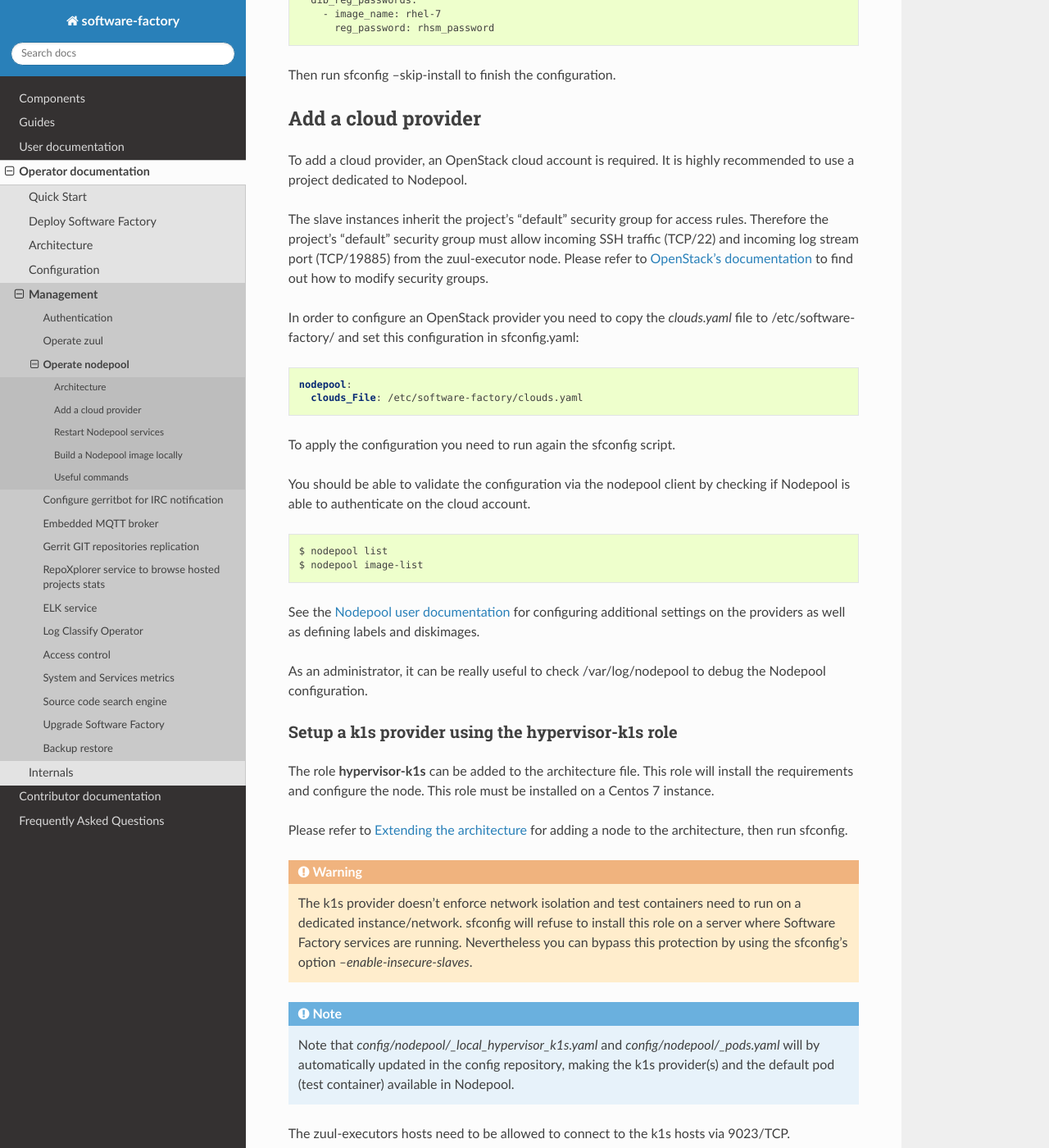
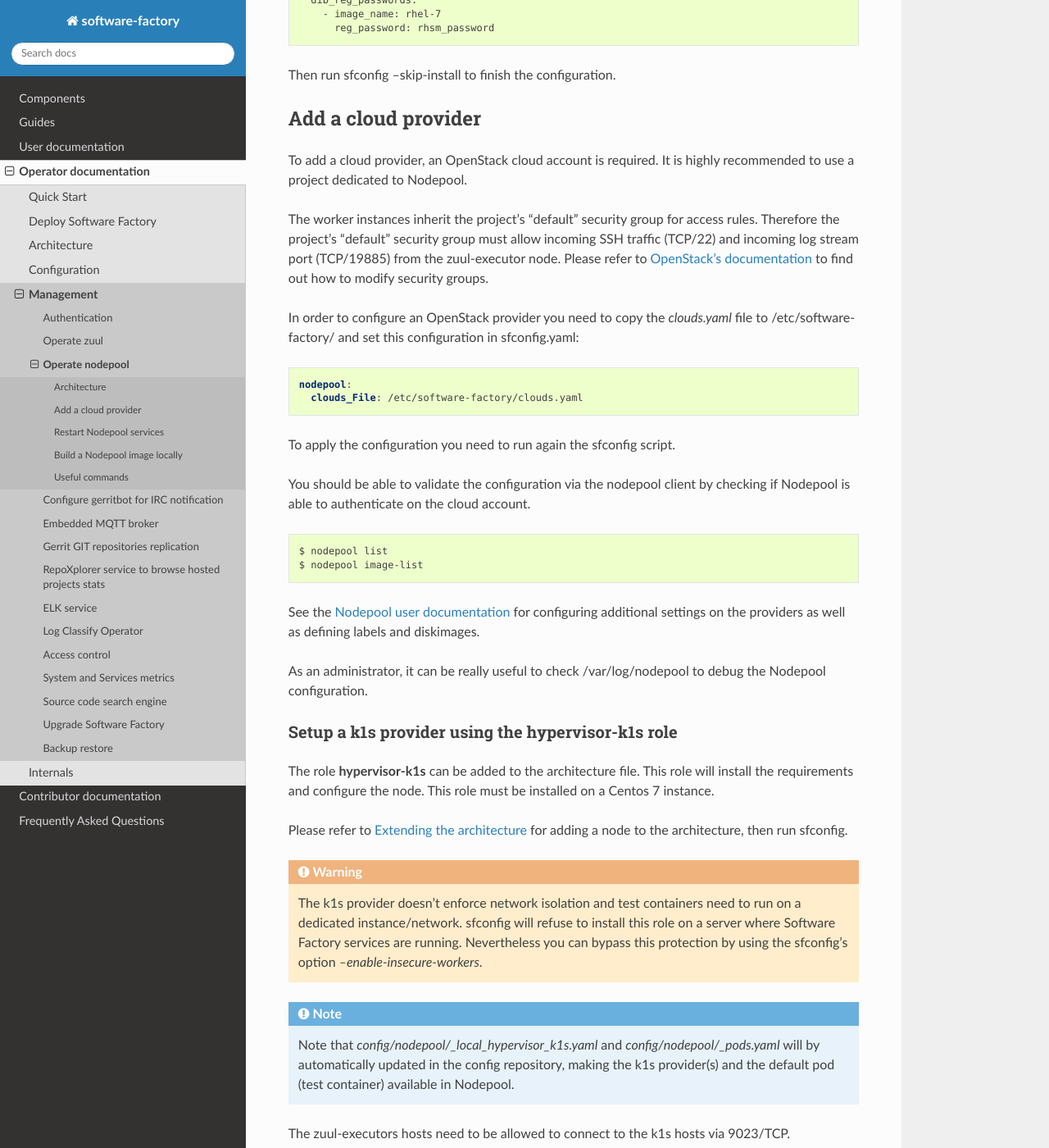
Before and after one commit to softwarefactory-project/sf-docs, a Sphinx documentation site: the page built from docs/operator/nodepool_operator.rst, in a window 1280 px wide and 1400 px high, scrolled down 1697 px. Shown: the whole window at 82% size. Built offline with Sphinx 7.4.7 and the Read the Docs theme 2.0.0, drawn with Linux system fonts in a browser that asks for light colours; some of the changed text lies outside the part shown.

Commit message:
Improve wording on configuration options
This change introduces the `worker` word to reference nodepool node.

Change-Id: I589203dc95b1af16f181402ee9de16c2b0e3eaf6

```diff
--- a/docs/contributor/how_to_setup_sf_sandbox.rst
+++ b/docs/contributor/how_to_setup_sf_sandbox.rst
@@ -99,7 +99,7 @@ download, install and configure services:
   yum install -y https://softwarefactory-project.io/repos/sf-release-3.4.rpm
   yum install -y sf-config
   echo '      - hypervisor-k1s' >> /etc/software-factory/arch.yaml
-  sfconfig --enable-insecure-slaves
+  sfconfig --enable-insecure-workers
 
 Validate https access
 .....................
--- a/docs/contributor/run_tests.rst
+++ b/docs/contributor/run_tests.rst
@@ -55,7 +55,7 @@ After having deployed Software Factory, run:
 
 .. code-block:: bash
 
- sfconfig --skip-install --skip-setup --enable-insecure-slaves
+ sfconfig --skip-install --skip-setup --enable-insecure-workers
 
 The testinfra checks are simple smoke tests validating Software Factory's
 services are up and running.
--- a/docs/operator/deployment.rst
+++ b/docs/operator/deployment.rst
@@ -111,7 +111,7 @@ Gearman/Zookeeper       Zuul/Nodepool
 Gearman/Elasticsearch   Log-gearman for logstash
 ====================== =========================
 
-Test instances (slaves) need to be isolated from the service network; however
+Test instances (workers) need to be isolated from the service network; however
 the following ports must be open:
 
 ====================== =========================
--- a/docs/operator/nodepool_operator.rst
+++ b/docs/operator/nodepool_operator.rst
@@ -105,7 +105,7 @@ To add a cloud provider, an OpenStack cloud account is required.
 It is highly recommended to use a project dedicated to
 Nodepool.
 
-The slave instances inherit the project's "default" security group for access
+The worker instances inherit the project's "default" security group for access
 rules. Therefore the project's "default" security group must allow incoming SSH
 traffic (TCP/22) and incoming log stream port (TCP/19885) from the zuul-executor
 node. Please refer to `OpenStack's documentation
@@ -156,7 +156,7 @@ adding a node to the architecture, then run sfconfig.
   a dedicated instance/network. sfconfig will refuse to install this role on a
   server where Software Factory services are running. Nevertheless you can
   bypass this protection by using the sfconfig's
-  option *--enable-insecure-slaves*.
+  option *--enable-insecure-workers*.
 
 .. note::
 
@@ -303,7 +303,7 @@ You can edit/debug your element and run the build again
 Useful commands
 ---------------
 
-List slave instances and their status (used, building ...). Use the *--detail**
+List worker instances and their status (used, building ...). Use the *--detail**
 option to get the public IP of the instances:
 
 .. code-block:: bash
--- a/docs/operator/quickstart.rst
+++ b/docs/operator/quickstart.rst
@@ -48,7 +48,7 @@ For this quickstart, we will use the main instance as the hypervisor:
 .. code-block:: bash
 
   echo "      - hypervisor-k1s" >> /etc/software-factory/arch.yaml
-  sfconfig --enable-insecure-slaves
+  sfconfig --enable-insecure-workers
 
 .. note::
 
```
